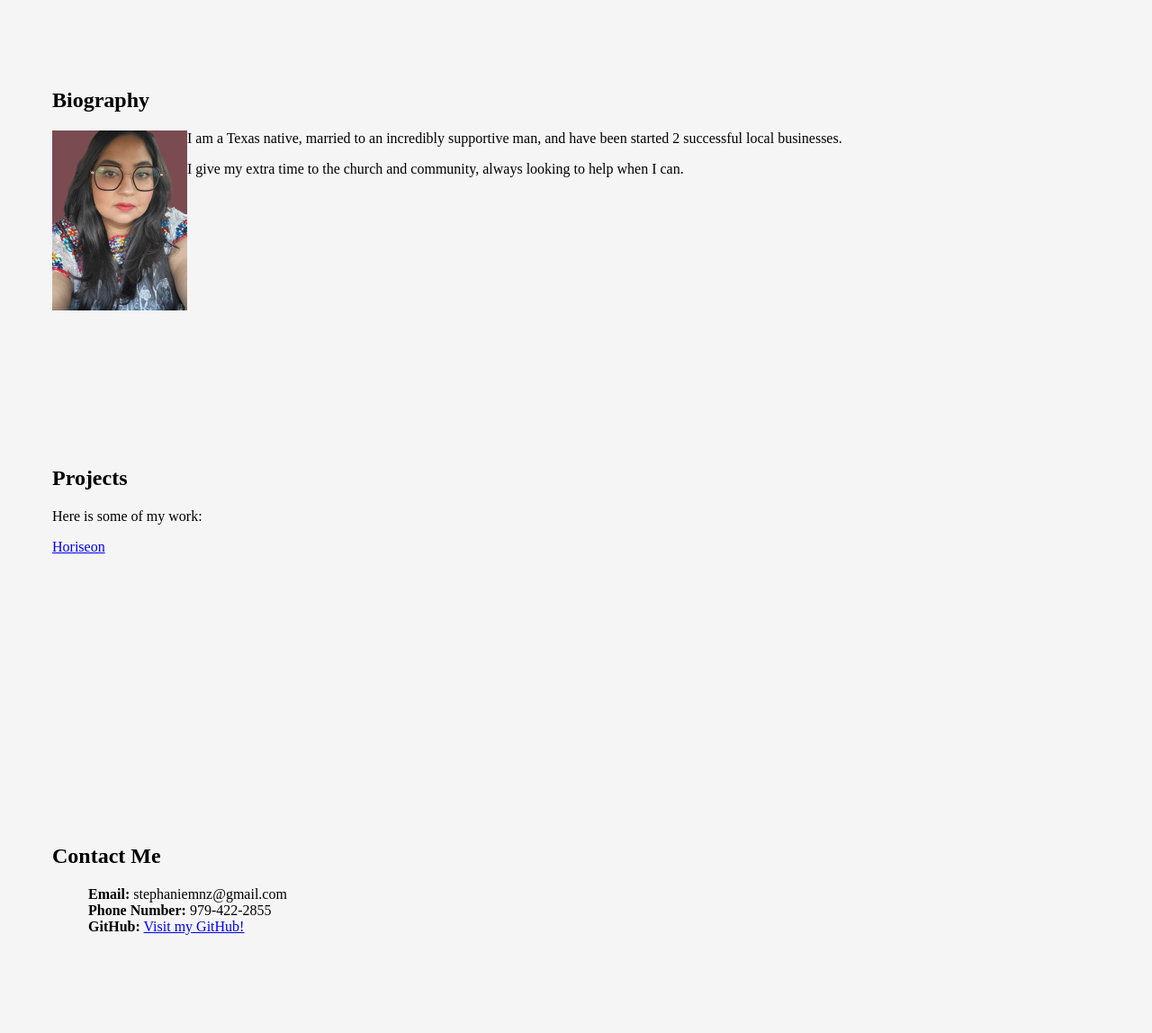
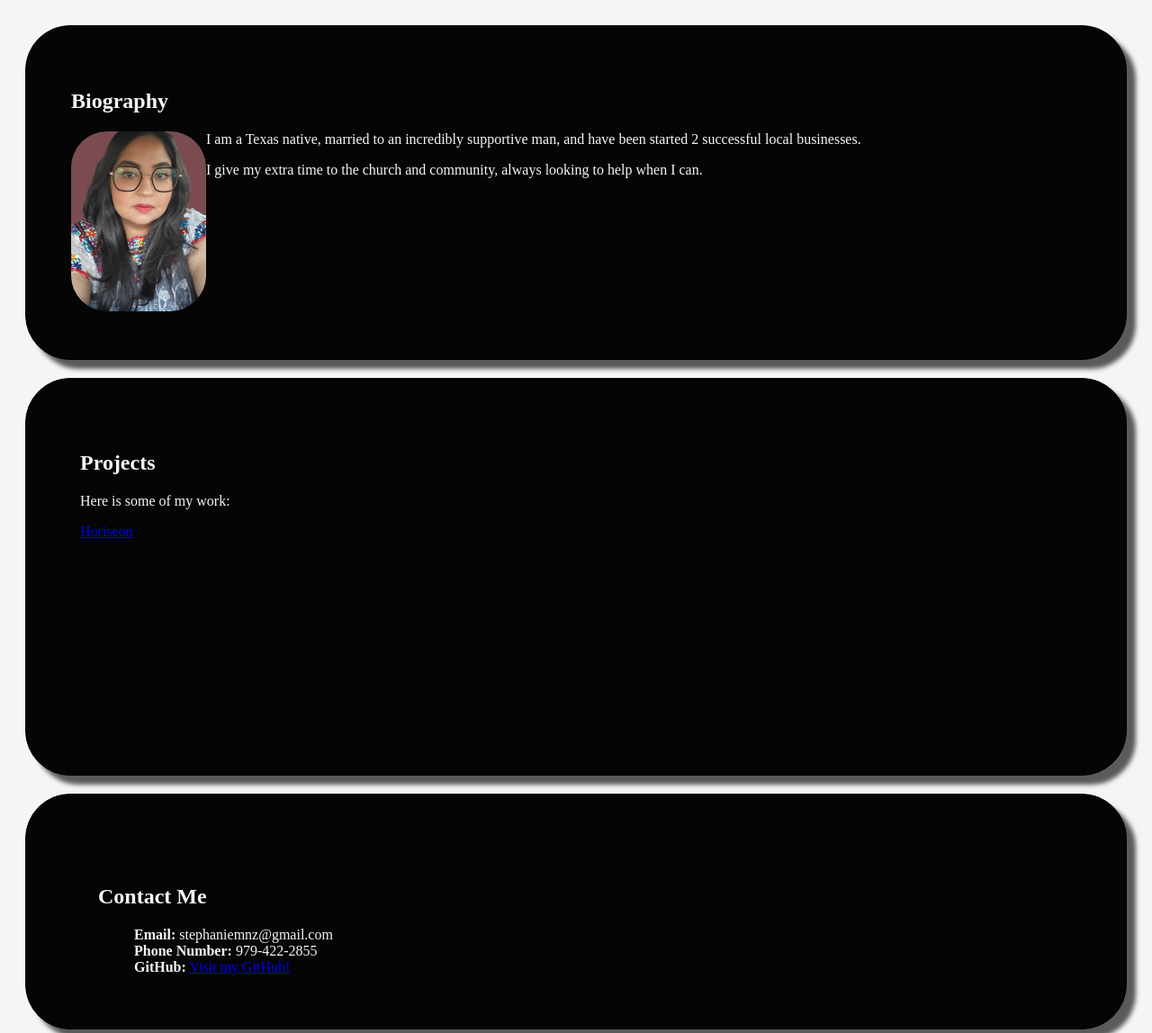
Before and after one commit to stephaniemnz/My-Portfolio, a plain HTML site: page index.html in a window 1280 px wide. Shown: the part 155-1303 px from the top of the page at 90% size. Drawn offline with Linux system fonts and the light colour scheme.

Commit message:
I have added borders to the section and adjusted margins and padding

```diff
--- a/assets/style.css
+++ b/assets/style.css
@@ -30,38 +30,80 @@ body {
     display: inline-block;
     margin: 20px;
     padding: 5px;
-    color: black;
+    color: white;
 }
 
 
 .bio-img {
     float: left;
+    padding: 50 px;
+    margin: 50 px;
+    border-radius: 40px;
+    border-color: aliceblue;
+    border-width: 20px;
 }
 .bio {
     margin-bottom: 20px;
     padding: 50px;
-    height: 300px;
-    font-family: 'Times New Roman', Times, serif
+    height: 250px;
+    font-family: 'Times New Roman', Times, serif;
+    color: whitesmoke;
 }
 .bio p {
-    padding-left: 20px;
+    padding-left: 30px;
     font-size: 16px;
+    text-align:justify;
 }
+.bio-box {
+  border-style: solid;
+  border-width: 1px;
+  border-radius: 50px;
+  padding: 0px;
+  flex: 0 0 300px;
+  box-shadow: 10px 10px 5px #3d3d3dd8;
+  background-color: #050505;
+  margin: 20px;
+}
+
 .projects{
     margin-bottom: 20px;
     padding: 50px;
     height: 300px;
-    font-family: 'Times New Roman', Times, serif
+    font-family: 'Times New Roman', Times, serif;
+    color: whitesmoke;
 }
+.project-box {
+    border-style: solid;
+    border-width: 1px;
+    border-radius: 50px;
+    padding: 10px;
+    flex: 0 0 300px;
+    box-shadow: 10px 10px 5px #3d3d3dd8;
+    background-color: #050505;
+    margin: 20px;
+  }
+
 .contact {
-    margin-bottom: 20px;
+    margin: 20px;
     padding: 50px;
-    height: 300px;
-    font-family: 'Times New Roman', Times, serif
+    height: 100px;
+    font-family: 'Times New Roman', Times, serif;
+    color: whitesmoke;
 }
 .contact ul {
     list-style-type: none;
+    font-size: 16px;
 }
+.contact-box {
+    border-style: solid;
+    border-width: 1px;
+    border-radius: 50px;
+    padding: 10px;
+    flex: 0 0 300px;
+    box-shadow: 10px 10px 5px #3d3d3dd8;
+    background-color:#050505;
+    margin: 20px;
+  }
 
 @media screen and (max-width: 768px) {
     .header,
--- a/index.html
+++ b/index.html
@@ -10,7 +10,7 @@
   <header>
     <div class="header">
         <h1>Stephanie Ramos</h1>
-        <nav class="nav">
+        <nav class="nav" link="pink" alink="aqua" vlink="coral">
             <ul>
                 <li><a href="#Biography">Biography</a></li>
                 <li><a href="#Projects">Projects</a></li>
@@ -21,7 +21,7 @@
   </header>
 
  <main>
-    <section>
+    <section class="bio-box">
       <div class="bio" id="Biography">
         <h2>Biography</h2>
         <img src="./assets/200x200.png" alt="profile picture " class="bio-img"/>
@@ -30,7 +30,7 @@
       </div>
       </section>
 
-    <section>
+    <section class="project-box">
       <div class="projects" id="Projects">
         <h2>Projects</h2>
         <p>Here is some of my work:</p>
@@ -38,7 +38,7 @@
     </div>
     </section>
 
-    <section>
+    <section class="contact-box">
       <div class="contact" id="Contact-me">
       <h2>Contact Me</h2>
       <ul>
```
